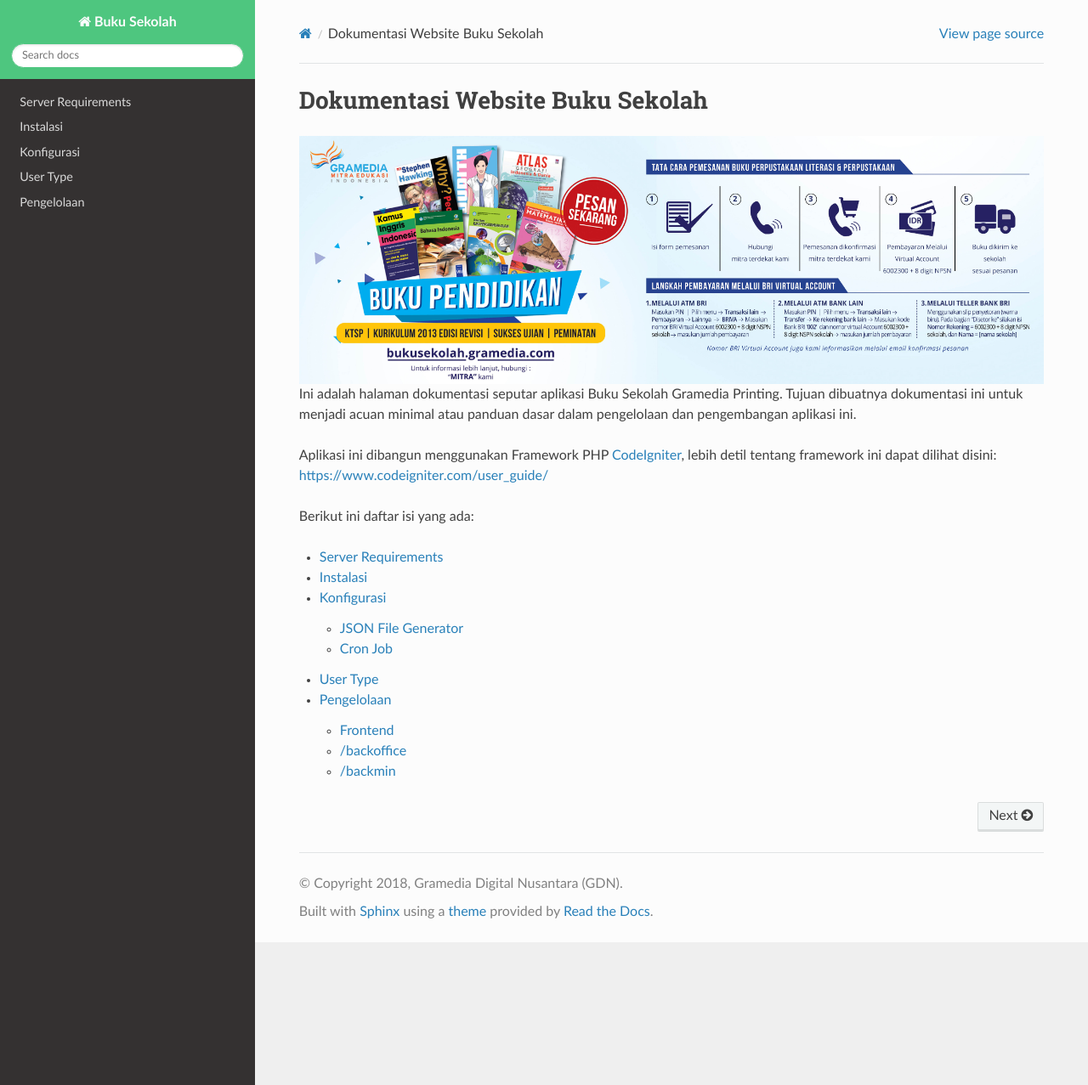
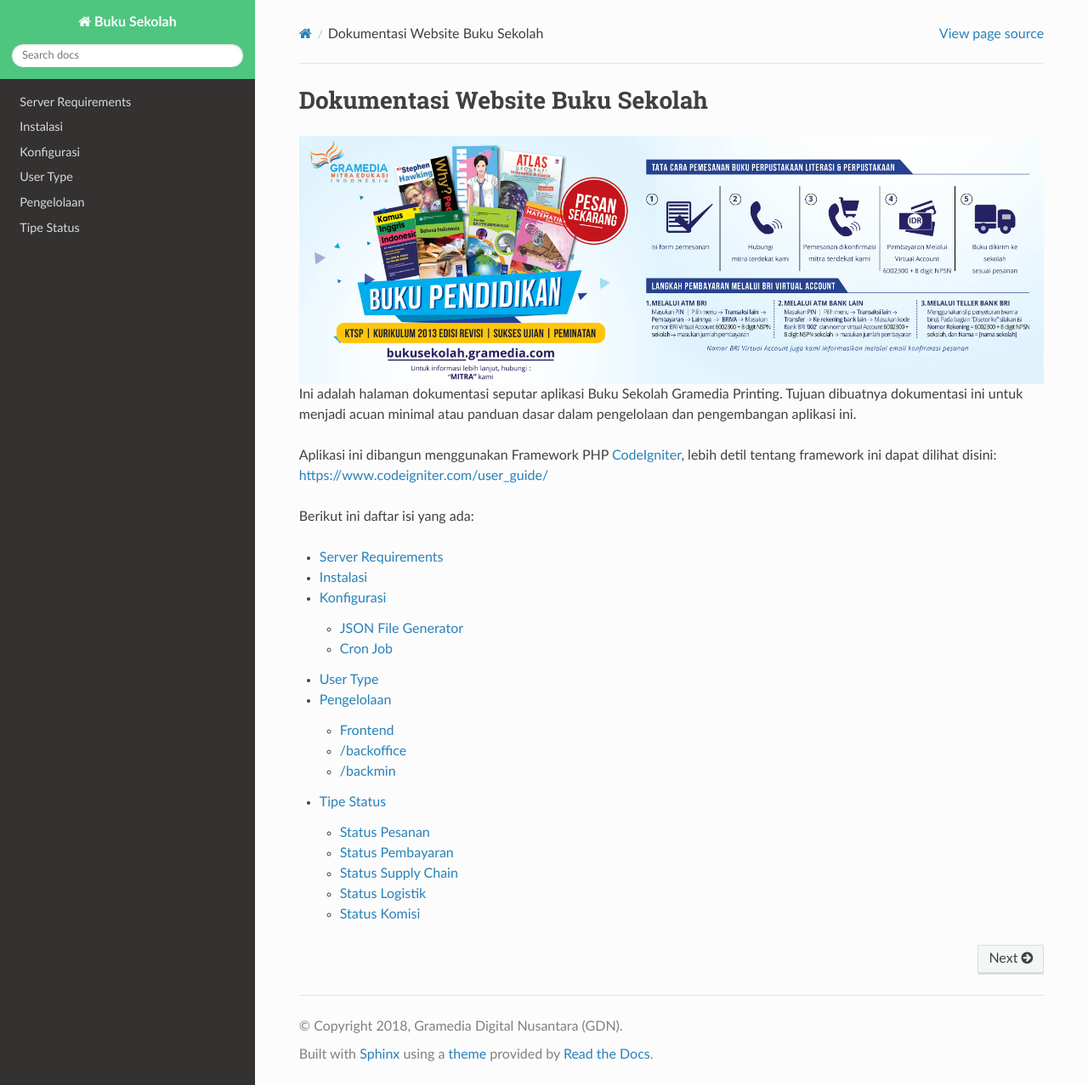
Before and after one commit to vindypratama/docs-bukusekolah, a Sphinx documentation site: the page built from source/index.rst, in a window 1280 px wide and 1277 px high. Shown: the whole window at 85% size. Built offline with Sphinx 7.4.7 and the Read the Docs theme 2.0.0, drawn with Linux system fonts in a browser that asks for light colours; some of the changed lines change nothing that is shown.

Commit message:
rename and add status

```diff
--- a/source/index.rst
+++ b/source/index.rst
@@ -29,3 +29,4 @@
 	konfigurasi
 	user_type
 	pengelolaan
+	tipe_status
--- /dev/null
+++ b/source/tipe_status.rst
@@ -0,0 +1,60 @@
+###########
+Tipe Status
+###########
+
+.. note::
+
+   Dalam aplikasi ini terdapat beberapa jenis status terkait dengan fitur-fitur yang terkait didalamnya
+
+==============
+Status Pesanan
+==============
+
+Pesanan (Order) yang dibuat oleh pelanggan/sekolah memiliki beberapa status, diantaranya adalah:
+
+* 1 = Dibuat
+* 2 = Dibatalkan
+* 3 = Dikonfirmasi
+* 4 = Ditolak (*ini jarang digunakan*)
+* 5 = Dikirim ke Logistik
+* 6 = Dikirim ke Sekolah
+* 7 = Telah Sampai
+* 8 = Diterima
+* 9 = Dibayar
+
+=================
+Status Pembayaran
+=================
+
+* 0 = Belum Bayar
+* 1 = Cicilan/Angsuran
+* 2 = Lunas
+
+===================
+Status Supply Chain
+===================
+
+* 1 = Dibuat
+* 2 = Diproses
+* 3 = Dikirim
+* 4 = Selesai
+
+===============
+Status Logistik
+===============
+
+* 1 = Dibuat
+* 2 = Diproses
+* 3 = Menunggu TAG
+* 4 = SPK Dibuat
+* 5 = Dikirim
+* 6 = Telah Sampai
+
+=============
+Status Komisi
+=============
+
+* 1 = Diajukan
+* 2 = Disetujui
+* 3 = Diproses
+* 4 = Dibayar
```
